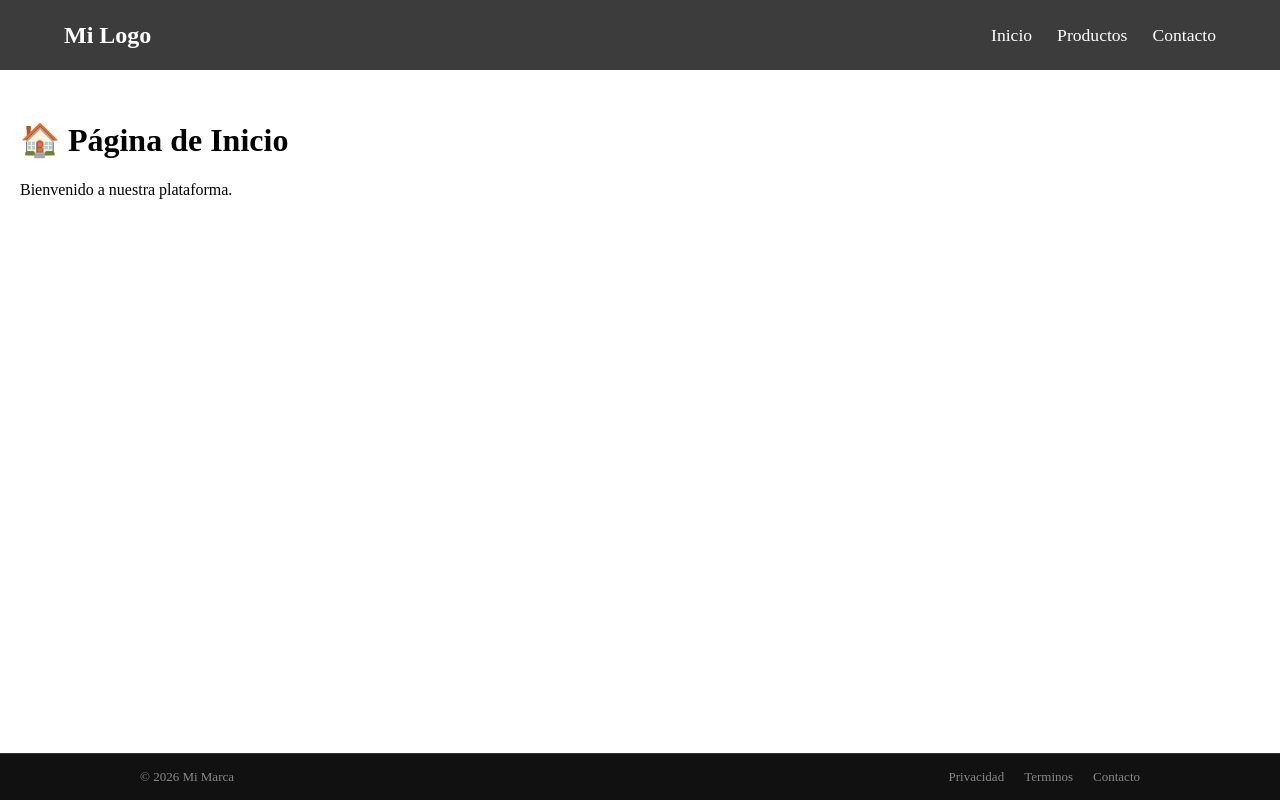
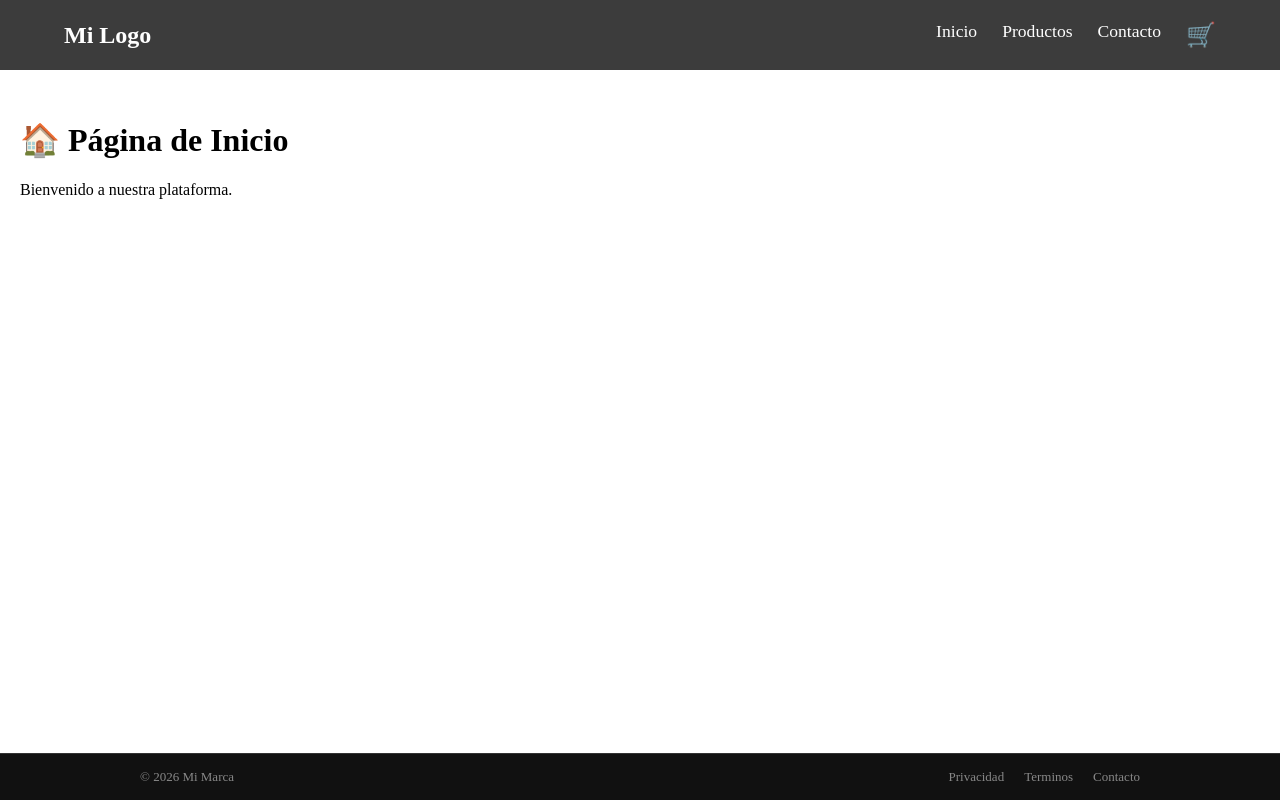
Before and after one commit to boniek1423/mi-primera-app, a React (Vite) app: page / in a window 1280 px wide. Built offline with nearby package versions, Linux system fonts and the light colour scheme.

Commit message:
Sincronizando cambios de Navbar y App

```diff
--- a/src/App.jsx
+++ b/src/App.jsx
@@ -1,4 +1,5 @@
 import { BrowserRouter, Routes, Route } from 'react-router-dom';
+import { useState } from 'react'; // 1. Importamos useState
 import Navbar from './components/Navbar';
 import Footer from './components/Footer';
 import Inicio from './pages/Inicio';
@@ -6,15 +7,25 @@ import Productos from './pages/Productos';
 import Contacto from './pages/Contacto';
 
 function App() {
+  // 2. Definimos el estado del contador
+  const [carritoCount, setCarritoCount] = useState(0);
+
+  // 3. Función para incrementar el carrito
+  const agregarAlCarrito = () => {
+    setCarritoCount(carritoCount + 1);
+  };
+
   return (
     <BrowserRouter>
       <div style={{ display: 'flex', flexDirection: 'column', minHeight: '100vh' }}>
-        <Navbar />
+        {/* 4. Pasamos la cuenta al Navbar */}
+        <Navbar cuenta={carritoCount} />
 
         <main style={{ flex: 1, marginTop: '80px' }}>
           <Routes>
-            <Route path="/" element={<Inicio />} />
-            <Route path="/productos" element={<Productos />} />
+            {/* 5. Pasamos la función a las páginas que tengan botones de compra */}
+            <Route path="/" element={<Inicio alClickComprar={agregarAlCarrito} />} />
+            <Route path="/productos" element={<Productos alClickComprar={agregarAlCarrito} />} />
             <Route path="/contacto" element={<Contacto />} />
           </Routes>
         </main>
--- a/src/components/Navbar.jsx
+++ b/src/components/Navbar.jsx
@@ -1,7 +1,8 @@
-import { Link } from 'react-router-dom'; // 1. Importar Link
+import { Link } from 'react-router-dom';
 import './Navbar.css';
 
-function Navbar() {
+// 1. Recibimos 'cuenta' como prop
+function Navbar({ cuenta }) {
   const enlaces = [
     { nombre: 'Inicio', ruta: '/' },
     { nombre: 'Productos', ruta: '/productos' },
@@ -11,15 +12,24 @@ function Navbar() {
   return (
     <nav className="navbar">
       <div className="logo">
-        <Link to="/" style={{ color: 'white', textDecoration: 'none' }}><h2>Mi Logo</h2></Link>
+        <Link to="/" style={{ color: 'white', textDecoration: 'none' }}>
+          <h2>Mi Logo</h2>
+        </Link>
       </div>
+
       <ul className="nav-links">
         {enlaces.map((enlace, index) => (
           <li key={index}>
-            {/* 2. Cambiar <a> por <Link> y 'href' por 'to' */}
             <Link to={enlace.ruta}>{enlace.nombre}</Link>
           </li>
         ))}
+
+        {/* 2. Añadimos el icono del carrito al final de la lista */}
+        <li className="cart-container">
+          <span style={{ fontSize: '1.5rem' }}>🛒</span>
+          {/* Solo mostramos la burbuja si hay algo en el carrito */}
+          {cuenta > 0 && <span className="cart-badge">{cuenta}</span>}
+        </li>
       </ul>
     </nav>
   );
```
